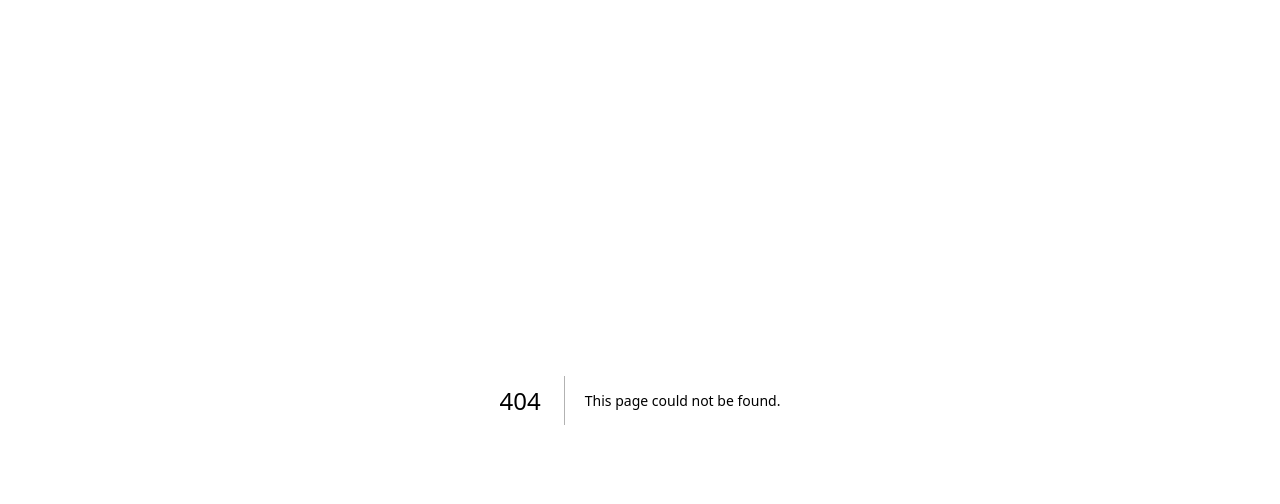
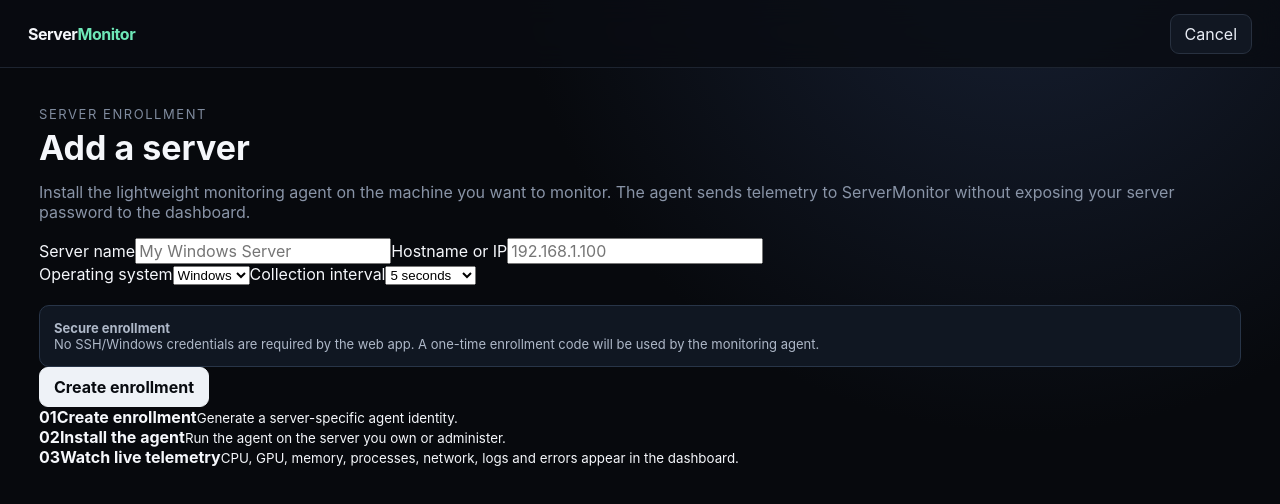
Before and after one commit to DaGoatZayyy/Server-Moniter, a Next.js app: page /servers/new in a window 1280 px wide. Before the commit this address had no page. Shown: the top 504 px of the page. Built offline with nearby package versions, Linux system fonts and the light colour scheme.

Commit message:
Add server enrollment UI

```diff
--- /dev/null
+++ b/app/servers/new/page.tsx
@@ -0,0 +1,34 @@
+import Link from "next/link";
+
+export default function NewServerPage() {
+  return (
+    <div className="shell">
+      <header className="topbar">
+        <Link className="brand" href="/">Server<span>Monitor</span></Link>
+        <Link className="button" href="/">Cancel</Link>
+      </header>
+      <main className="main narrow">
+        <div className="eyebrow">Server enrollment</div>
+        <h1 className="title">Add a server</h1>
+        <p className="muted lead">Install the lightweight monitoring agent on the machine you want to monitor. The agent sends telemetry to ServerMonitor without exposing your server password to the dashboard.</p>
+
+        <section className="form-card">
+          <label>Server name<input placeholder="My Windows Server" /></label>
+          <label>Hostname or IP<input placeholder="192.168.1.100" /></label>
+          <div className="form-grid">
+            <label>Operating system<select defaultValue="windows"><option value="windows">Windows</option><option value="linux">Linux</option></select></label>
+            <label>Collection interval<select defaultValue="5"><option value="5">5 seconds</option><option value="10">10 seconds</option><option value="30">30 seconds</option></select></label>
+          </div>
+          <div className="notice"><strong>Secure enrollment</strong><br />No SSH/Windows credentials are required by the web app. A one-time enrollment code will be used by the monitoring agent.</div>
+          <button className="button primary full" type="button">Create enrollment</button>
+        </section>
+
+        <section className="steps">
+          <div><b>01</b><span><strong>Create enrollment</strong><small>Generate a server-specific agent identity.</small></span></div>
+          <div><b>02</b><span><strong>Install the agent</strong><small>Run the agent on the server you own or administer.</small></span></div>
+          <div><b>03</b><span><strong>Watch live telemetry</strong><small>CPU, GPU, memory, processes, network, logs and errors appear in the dashboard.</small></span></div>
+        </section>
+      </main>
+    </div>
+  );
+}
```
